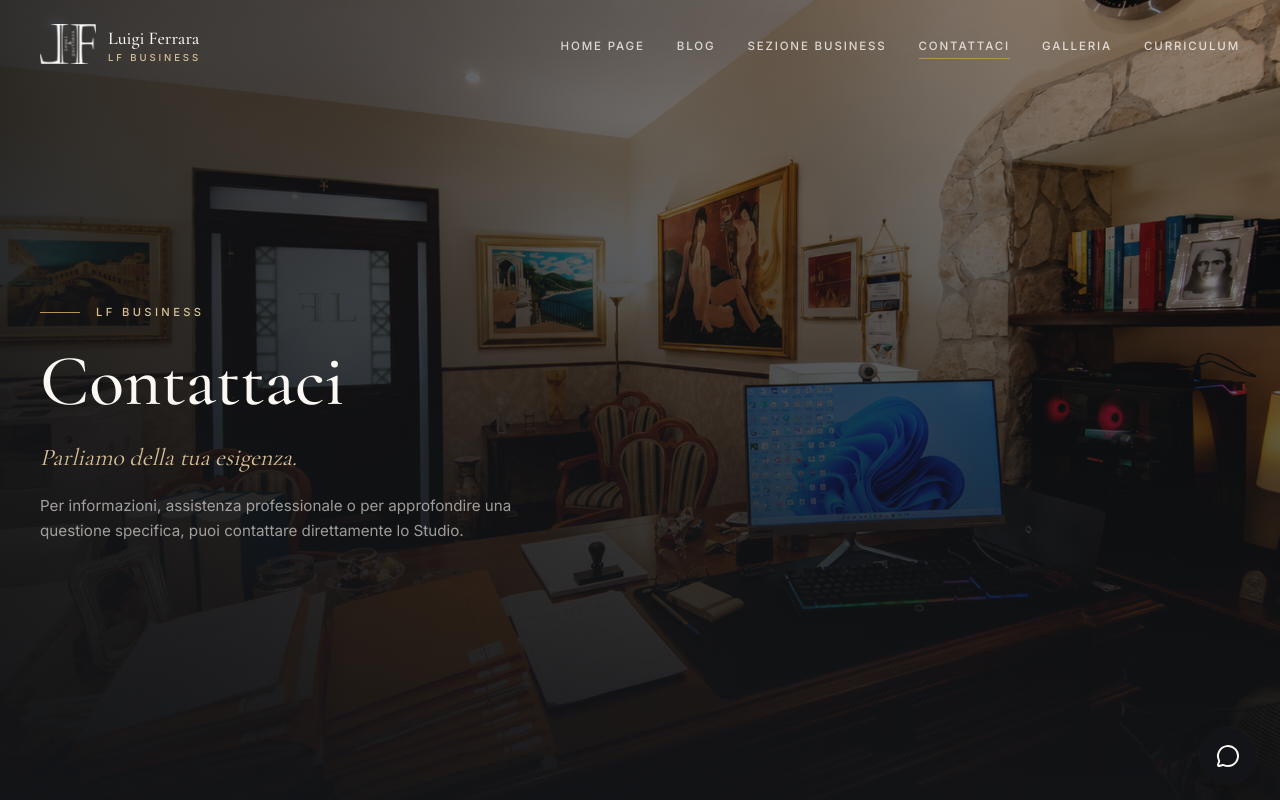
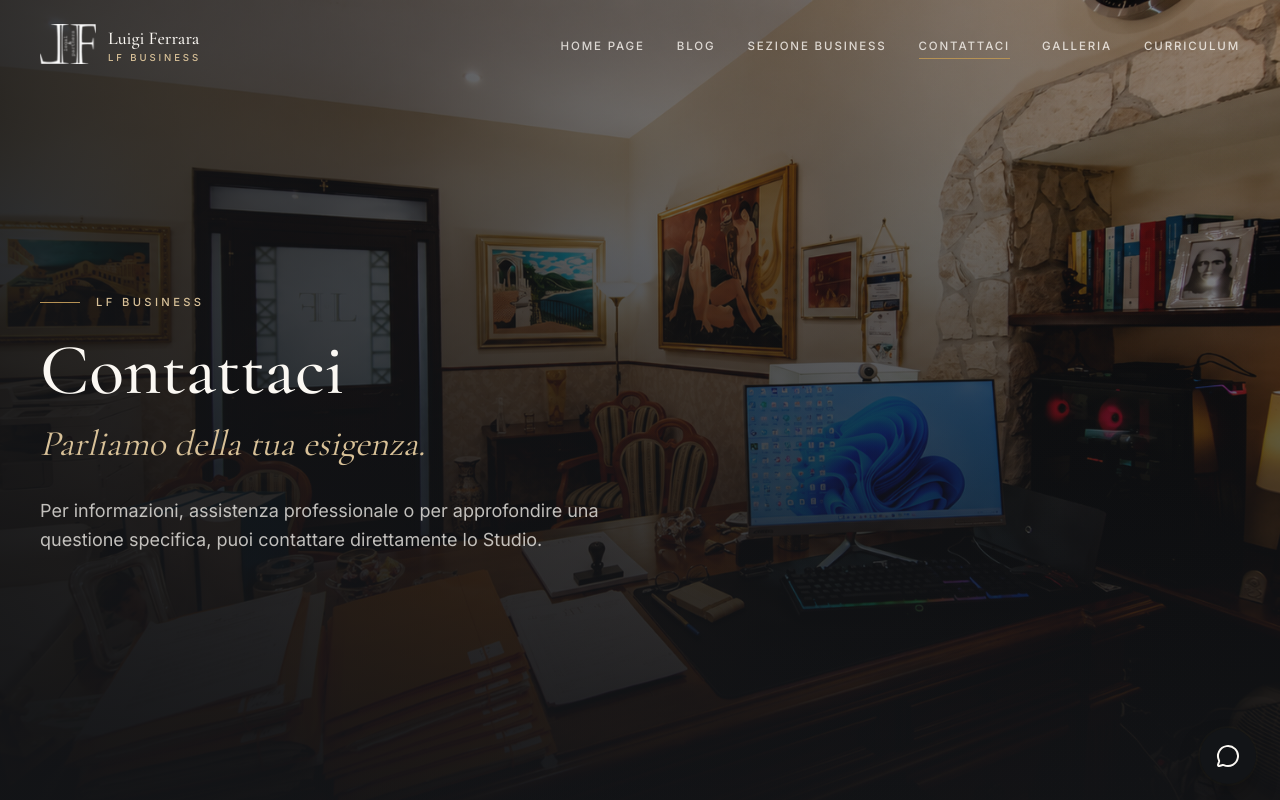
Before and after one commit to fonzorandy03/lf-business, a Next.js app: page /contattaci in a window 1280 px wide. Shown: the top 800 px of the page. Built offline with nearby package versions, Linux system fonts and the light colour scheme.

Commit message:
Match contact hero text sizes exactly

```diff
--- a/components/contact/ContactHero.tsx
+++ b/components/contact/ContactHero.tsx
@@ -35,12 +35,15 @@ export function ContactHero() {
 
       <div className="relative mx-auto w-full max-w-7xl px-6 pb-20 pt-32 sm:px-8 lg:px-10">
         <div className="max-w-3xl">
-          <div className={cn('mb-6 flex items-center gap-4', step())}>
+          <p
+            className={cn(
+              'mb-6 flex items-center gap-4 font-sans text-[0.7rem] font-medium uppercase tracking-[0.3em] text-gold-soft',
+              step(),
+            )}
+          >
             <span className="h-px w-10 bg-gold" aria-hidden="true" />
-            <span className="font-sans text-[0.7rem] font-medium uppercase tracking-[0.3em] text-gold-soft">
-              LF Business
-            </span>
-          </div>
+            LF Business
+          </p>
 
           <h1
             className={cn(
@@ -54,7 +57,7 @@ export function ContactHero() {
 
           <p
             className={cn(
-              'mt-6 max-w-xl font-serif text-xl italic text-gold-soft sm:text-2xl',
+              'mt-4 max-w-xl font-serif text-2xl italic text-gold-soft sm:text-3xl lg:text-4xl',
               step(),
             )}
             style={{ transitionDelay: mounted ? '220ms' : '0ms' }}
@@ -64,7 +67,7 @@ export function ContactHero() {
 
           <p
             className={cn(
-              'mt-5 max-w-lg font-sans text-[0.95rem] leading-relaxed text-ivory/60',
+              'mt-8 max-w-xl font-sans text-base leading-relaxed text-ivory/75 sm:text-lg',
               step(),
             )}
             style={{ transitionDelay: mounted ? '320ms' : '0ms' }}
```
